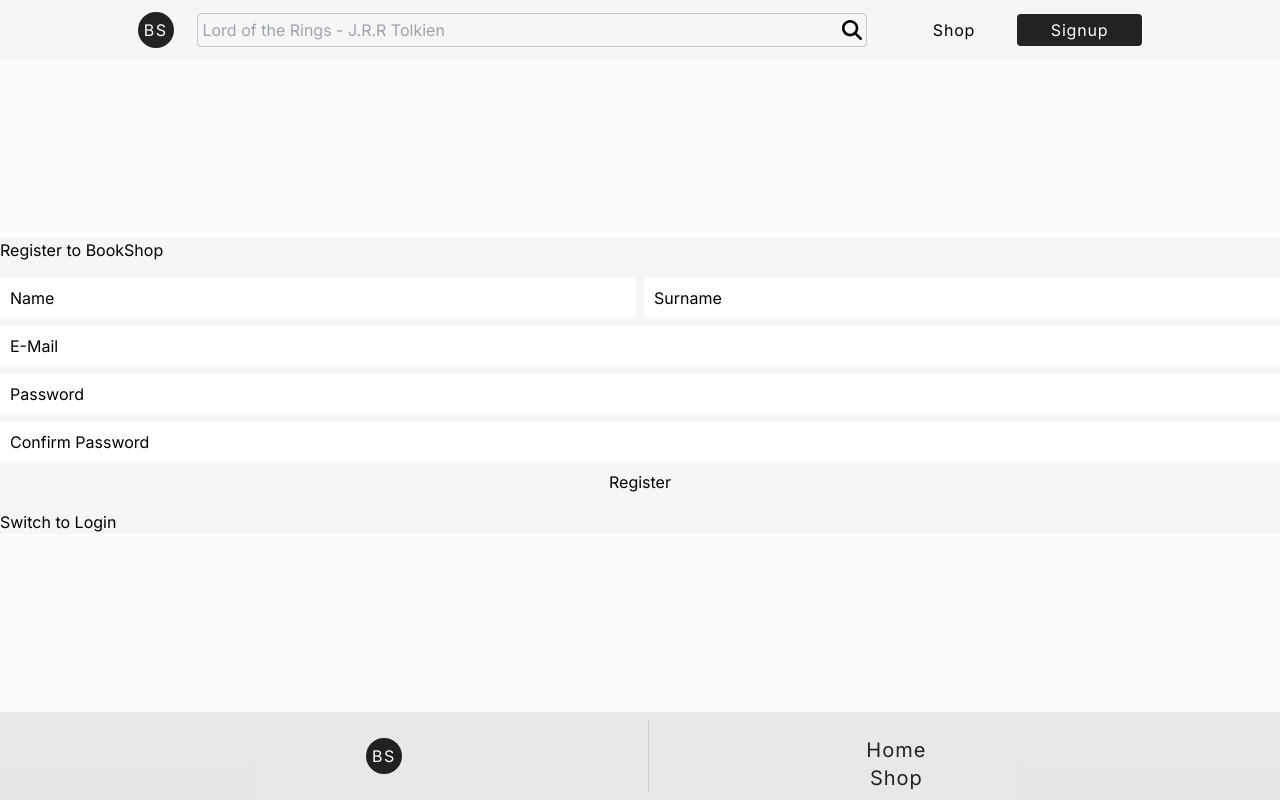
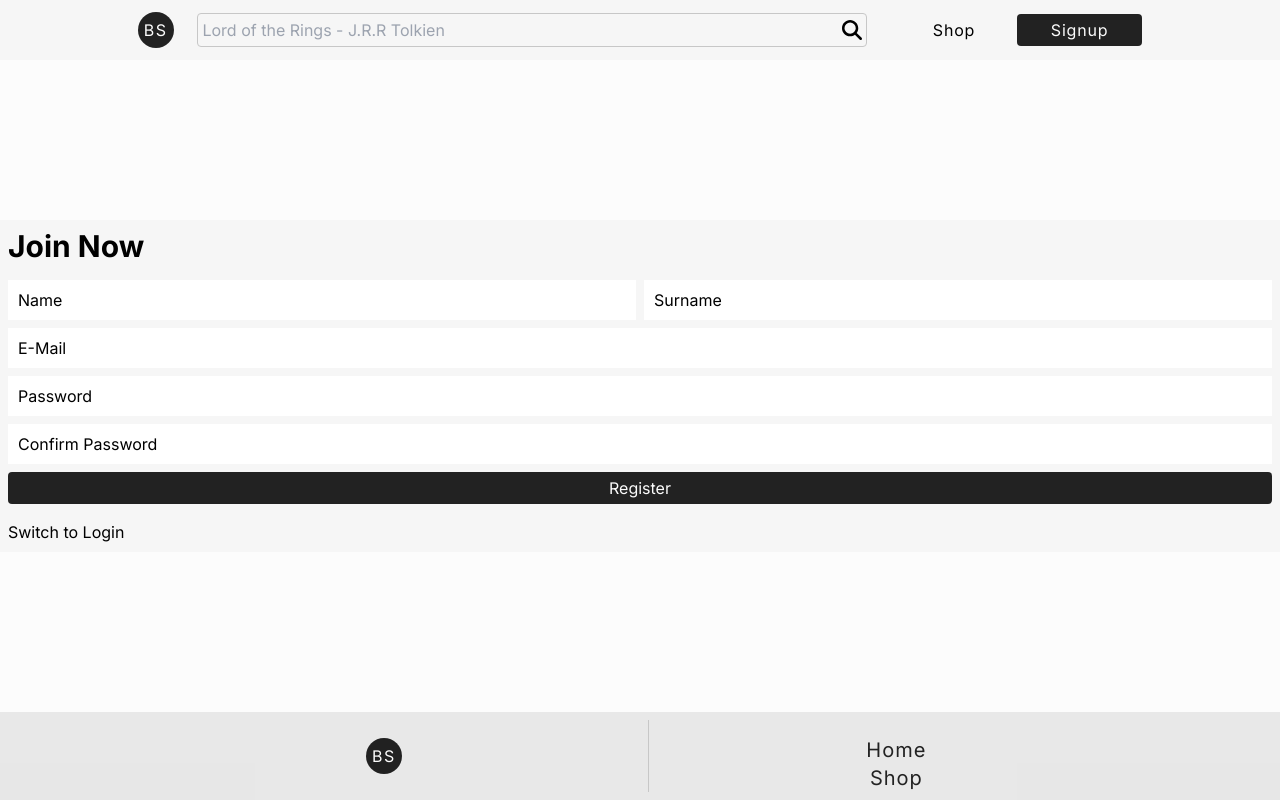
Before and after one commit to ugurcankuzu/bookshop, a Next.js app in the folder book-store/: page /signup in a window 1280 px wide. Built offline with nearby package versions, Linux system fonts and the light colour scheme.

Commit message:
Still under progress.

```diff
--- a/book-store/src/components/signup/signupForm.tsx
+++ b/book-store/src/components/signup/signupForm.tsx
@@ -113,7 +113,7 @@ export default function SignupForm() {
           }}
         />
       </div>
-      <button>Register</button>
+      <button className={signupFormStyles.submitButton}>Register</button>
     </form>
   );
 }
@@ -129,5 +129,6 @@ const signupFormStyles = {
     position: "absolute",
     fontSize: "1rem",
   } as CSSProperties,
-  input: { width: "100%", height: "100%" } as CSSProperties,
+  submitButton: "bg-coal/90 text-pearl rounded py-1",
+  input: { width: "100%", height: "100%",outline: "none" } as CSSProperties,
 };
--- a/book-store/src/components/signupCard.tsx
+++ b/book-store/src/components/signupCard.tsx
@@ -5,13 +5,9 @@ import SignupForm from "./signup/signupForm";
 export default function SignupCard({ pathName }: { pathName: string }) {
   return (
     <section className={signupCardStyles.cardWrapper}>
-      <div className={signupCardStyles.cardHeader}>
-        <h2>
-          {pathName === "/signup"
-            ? "Register to BookShop"
-            : "Login to BookShop"}
-        </h2>
-      </div>
+      <h2 className={signupCardStyles.cardHeader}>
+        {pathName === "/signup" ? "Join Now" : "Login to BookShop"}
+      </h2>
       {pathName === "/signup" ? <SignupForm /> : <LoginForm />}
       <div>
         {pathName === "/signup" ? (
@@ -28,6 +24,6 @@ export default function SignupCard({ pathName }: { pathName: string }) {
 }
 
 const signupCardStyles = {
-  cardWrapper: "w-full flex flex-col gap-4 bg-smoke/10 ",
-  cardHeader: ""
+  cardWrapper: "w-full flex flex-col gap-4 bg-smoke/10 p-2",
+  cardHeader: "text-3xl font-bold",
 };
```
